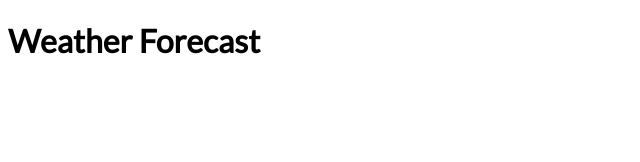
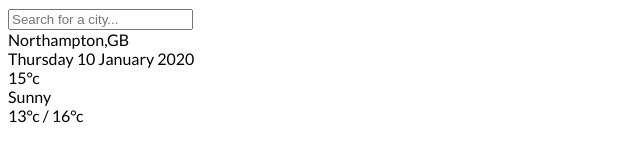
Before and after one commit to GlynWDavies-2019/WeatherForecast, a plain HTML site: page index.html in a window 1280 px wide. Shown: the whole page, without its empty margins (0-640 px from the left). Drawn offline with Linux system fonts and the light colour scheme.

Commit message:
Markup completed

```diff
--- a/index.html
+++ b/index.html
@@ -8,7 +8,22 @@
     <title>Weather Forecast</title>
 </head>
 <body>
-    <h1>Weather Forecast</h1>
+    <div class="app-wrap">
+        <header>
+            <input type="text" class="search-box" autocomplete="off" placeholder="Search for a city...">
+        </header>
+        <main>
+            <section class="location">
+                <div class="city">Northampton,GB</div>
+                <div class="date">Thursday 10 January 2020</div>
+            </section>
+            <div class="current">
+                <div class="temp">15<span>°c</span></div>
+                <div class="weather">Sunny</div>
+                <div class="hi-low">13°c / 16°c</div>
+            </div>
+        </main>
+    </div>
     <script src="./script.js"></script>
 </body>
 </html>
```
